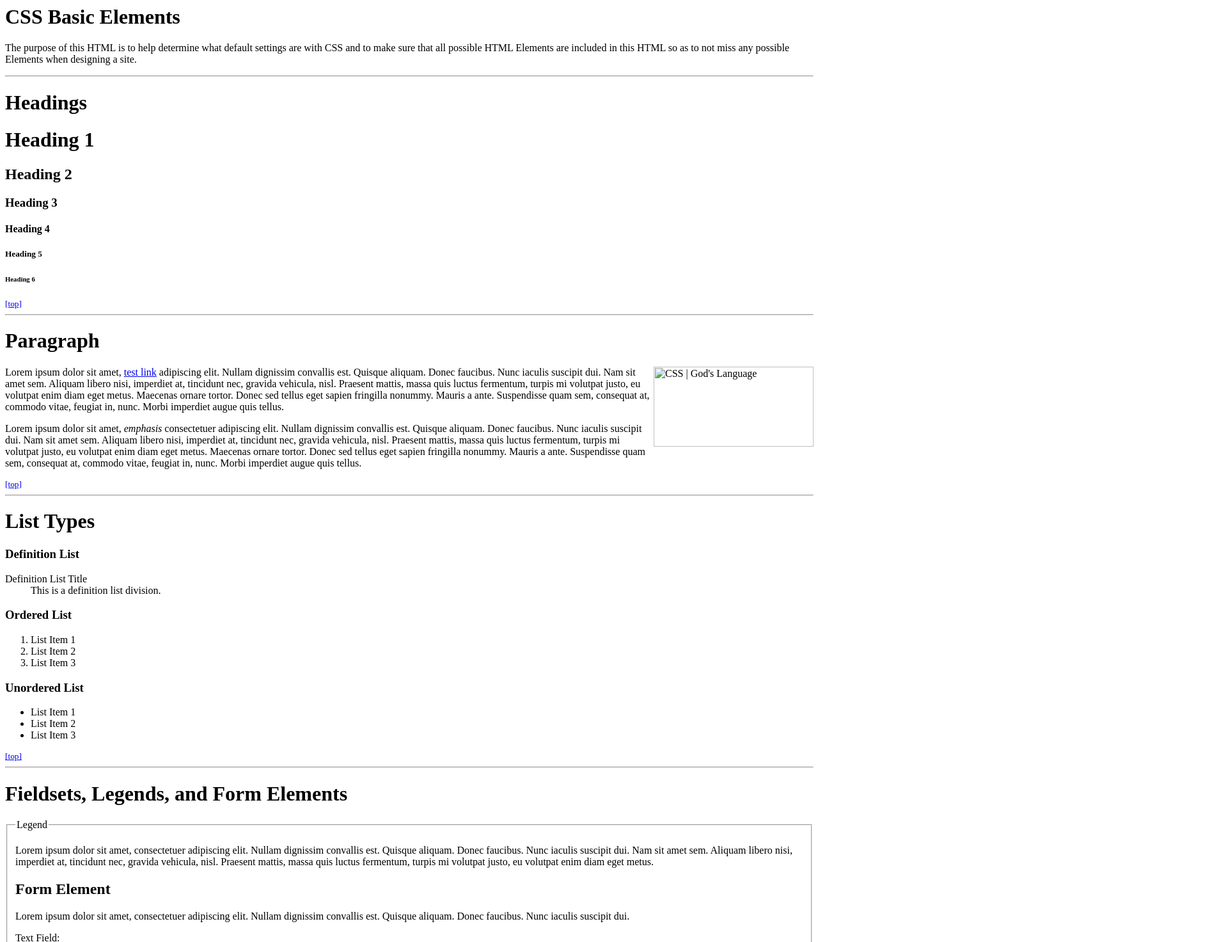
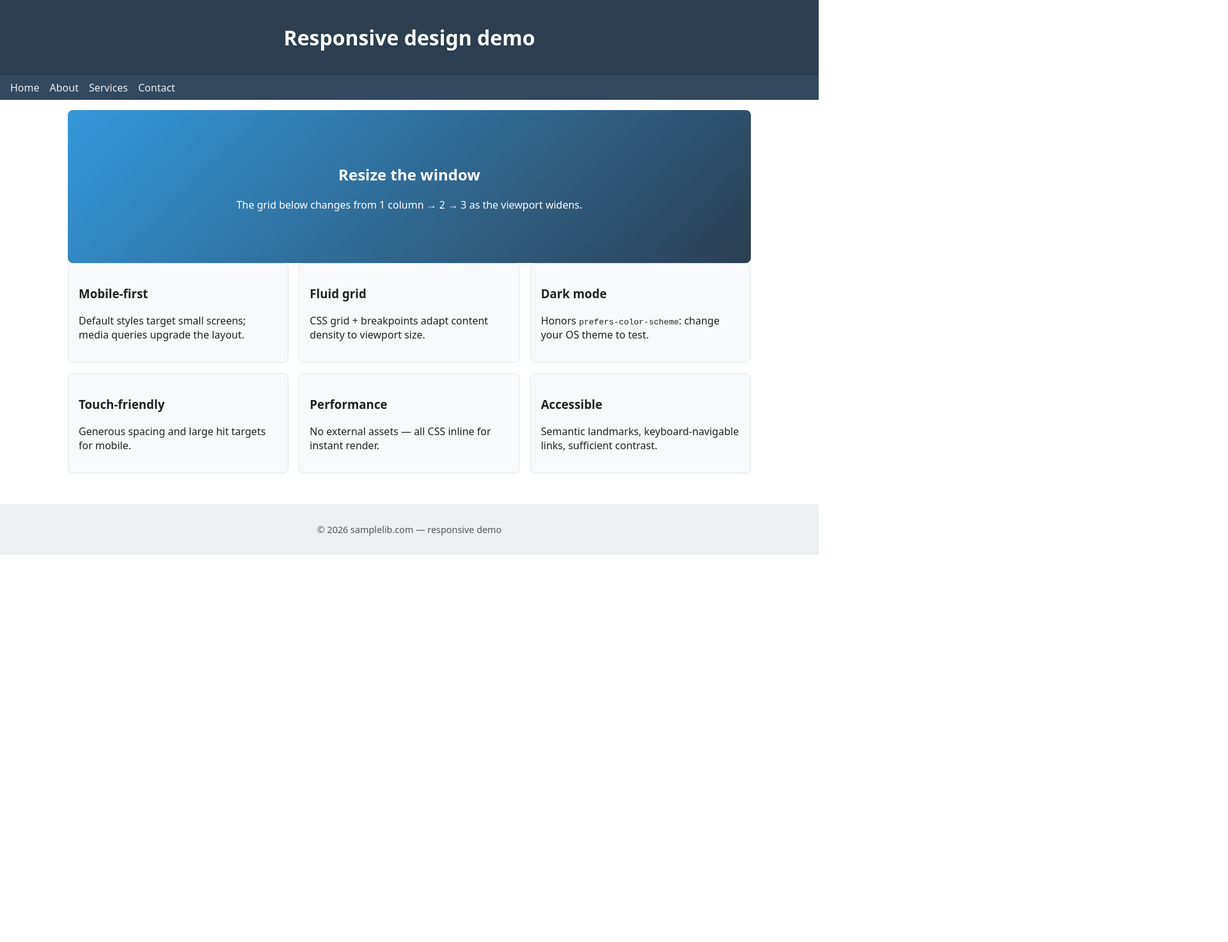
Before and after one commit to BodyaFirst/mywebpage, a plain HTML site: page index.html in a window 1280 px wide. Shown: the top 1472 px of the page at 64% size, 1920 px wide, since content can reach past the window. After the commit the page ends 867 px from the top, so only its background shows below. Drawn offline with Linux system fonts and the light colour scheme.

Commit message:
Update index.html

```diff
--- a/index.html
+++ b/index.html
@@ -1,153 +1,64 @@
-<!-- Sample Content to Plugin to Template -->
-<h1>CSS Basic Elements</h1>
+<!DOCTYPE html>
+<html lang="en">
+<head>
+<meta charset="UTF-8">
+<meta name="viewport" content="width=device-width, initial-scale=1.0">
+<title>Sample responsive HTML page</title>
+<style>
+  * { box-sizing: border-box; }
+  body { margin: 0; font-family: system-ui, sans-serif; color: #222; }
+  header { background: #2c3e50; color: #fff; padding: 1rem; text-align: center; }
+  nav { background: #34495e; padding: .5rem 1rem; }
+  nav ul { display: flex; gap: 1rem; list-style: none; padding: 0; margin: 0; flex-wrap: wrap; }
+  nav a { color: #ecf0f1; text-decoration: none; }
+  .container { max-width: 1100px; margin: 0 auto; padding: 1rem; }
+  .grid { display: grid; gap: 1rem; grid-template-columns: 1fr; }
+  .card { background: #f7f9fb; border: 1px solid #e1e8ed; border-radius: 8px; padding: 1rem; }
+  .hero { background: linear-gradient(135deg, #3498db, #2c3e50); color: #fff; padding: 3rem 1rem; text-align: center; border-radius: 8px; }
+  footer { background: #ecf0f1; padding: 1rem; text-align: center; margin-top: 2rem; font-size: .9rem; color: #555; }
 
-<p>The purpose of this HTML is to help determine what default settings are with CSS and to make sure that all possible HTML Elements are included in this HTML so as to not miss any possible Elements when designing a site.</p>
-
-<hr />
-
-<h1 id="headings">Headings</h1>
-
-<h1>Heading 1</h1>
-<h2>Heading 2</h2>
-<h3>Heading 3</h3>
-<h4>Heading 4</h4>
-<h5>Heading 5</h5>
-<h6>Heading 6</h6>
-
-<small><a href="#wrapper">[top]</a></small>
-<hr />
-
-
-<h1 id="paragraph">Paragraph</h1>
-
-<img style="width:250px;height:125px;float:right" src="images/css_gods_language.png" alt="CSS | God's Language" />
-<p>Lorem ipsum dolor sit amet, <a href="#" title="test link">test link</a> adipiscing elit. Nullam dignissim convallis est. Quisque aliquam. Donec faucibus. Nunc iaculis suscipit dui. Nam sit amet sem. Aliquam libero nisi, imperdiet at, tincidunt nec, gravida vehicula, nisl. Praesent mattis, massa quis luctus fermentum, turpis mi volutpat justo, eu volutpat enim diam eget metus. Maecenas ornare tortor. Donec sed tellus eget sapien fringilla nonummy. Mauris a ante. Suspendisse quam sem, consequat at, commodo vitae, feugiat in, nunc. Morbi imperdiet augue quis tellus.</p>
-
-<p>Lorem ipsum dolor sit amet, <em>emphasis</em> consectetuer adipiscing elit. Nullam dignissim convallis est. Quisque aliquam. Donec faucibus. Nunc iaculis suscipit dui. Nam sit amet sem. Aliquam libero nisi, imperdiet at, tincidunt nec, gravida vehicula, nisl. Praesent mattis, massa quis luctus fermentum, turpis mi volutpat justo, eu volutpat enim diam eget metus. Maecenas ornare tortor. Donec sed tellus eget sapien fringilla nonummy. Mauris a ante. Suspendisse quam sem, consequat at, commodo vitae, feugiat in, nunc. Morbi imperdiet augue quis tellus.</p>
-
-<small><a href="#wrapper">[top]</a></small>
-<hr />
-
-<h1 id="list_types">List Types</h1>
-
-<h3>Definition List</h3>
-<dl>
-	<dt>Definition List Title</dt>
-	<dd>This is a definition list division.</dd>
-</dl>
-
-<h3>Ordered List</h3>
-<ol>
-	<li>List Item 1</li>
-	<li>List Item 2</li>
-	<li>List Item 3</li>
-</ol>
-
-<h3>Unordered List</h3>
-<ul>
-	<li>List Item 1</li>
-	<li>List Item 2</li>
-	<li>List Item 3</li>
-</ul>
-
-<small><a href="#wrapper">[top]</a></small>
-<hr />
-
-<h1 id="form_elements">Fieldsets, Legends, and Form Elements</h1>
-
-<fieldset>
-	<legend>Legend</legend>
-
-	<p>Lorem ipsum dolor sit amet, consectetuer adipiscing elit. Nullam dignissim convallis est. Quisque aliquam. Donec faucibus. Nunc iaculis suscipit dui. Nam sit amet sem. Aliquam libero nisi, imperdiet at, tincidunt nec, gravida vehicula, nisl. Praesent mattis, massa quis luctus fermentum, turpis mi volutpat justo, eu volutpat enim diam eget metus.</p>
-
-	<form>
-		<h2>Form Element</h2>
-
-		<p>Lorem ipsum dolor sit amet, consectetuer adipiscing elit. Nullam dignissim convallis est. Quisque aliquam. Donec faucibus. Nunc iaculis suscipit dui.</p>
-
-		<p><label for="text_field">Text Field:</label><br />
-		<input type="text" id="text_field" /></p>
-
-		<p><label for="text_area">Text Area:</label><br />
-		<textarea id="text_area"></textarea></p>
-
-		<p><label for="select_element">Select Element:</label><br />
-			<select name="select_element">
-			<optgroup label="Option Group 1">
-				<option value="1">Option 1</option>
-				<option value="2">Option 2</option>
-				<option value="3">Option 3</option>
-			</optgroup>
-			<optgroup label="Option Group 2">
-				<option value="1">Option 1</option>
-				<option value="2">Option 2</option>
-				<option value="3">Option 3</option>
-			</optgroup>
-		</select></p>
-
-		<p><label for="radio_buttons">Radio Buttons:</label><br />
-			<input type="radio" class="radio" name="radio_button" value="radio_1" /> Radio 1<br/>
-				<input type="radio" class="radio" name="radio_button" value="radio_2" /> Radio 2<br/>
-				<input type="radio" class="radio" name="radio_button" value="radio_3" /> Radio 3<br/>
-		</p>
-
-		<p><label for="checkboxes">Checkboxes:</label><br />
-			<input type="checkbox" class="checkbox" name="checkboxes" value="check_1" /> Radio 1<br/>
-				<input type="checkbox" class="checkbox" name="checkboxes" value="check_2" /> Radio 2<br/>
-				<input type="checkbox" class="checkbox" name="checkboxes" value="check_3" /> Radio 3<br/>
-		</p>
-
-		<p><label for="password">Password:</label><br />
-			<input type="password" class="password" name="password" />
-		</p>
-
-		<p><label for="file">File Input:</label><br />
-			<input type="file" class="file" name="file" />
-		</p>
-
-
-		<p><input class="button" type="reset" value="Clear" /> <input class="button" type="submit" value="Submit" />
-		</p>
-
-
-
-	</form>
-
-</fieldset>
-
-<small><a href="#wrapper">[top]</a></small>
-<hr />
-
-<h1 id="tables">Tables</h1>
-
-<table cellspacing="0" cellpadding="0">
-	<tr>
-		<th>Table Header 1</th><th>Table Header 2</th><th>Table Header 3</th>
-	</tr>
-	<tr>
-		<td>Division 1</td><td>Division 2</td><td>Division 3</td>
-	</tr>
-	<tr class="even">
-		<td>Division 1</td><td>Division 2</td><td>Division 3</td>
-	</tr>
-	<tr>
-		<td>Division 1</td><td>Division 2</td><td>Division 3</td>
-	</tr>
-
-</table>
-
-<small><a href="#wrapper">[top]</a></small>
-<hr />
-
-<h1 id="misc">Misc Stuff - abbr, acronym, pre, code, sub, sup, etc.</h1>
-
-<p>Lorem <sup>superscript</sup> dolor <sub>subscript</sub> amet, consectetuer adipiscing elit. Nullam dignissim convallis est. Quisque aliquam. <cite>cite</cite>. Nunc iaculis suscipit dui. Nam sit amet sem. Aliquam libero nisi, imperdiet at, tincidunt nec, gravida vehicula, nisl. Praesent mattis, massa quis luctus fermentum, turpis mi volutpat justo, eu volutpat enim diam eget metus. Maecenas ornare tortor. Donec sed tellus eget sapien fringilla nonummy. <acronym title="National Basketball Association">NBA</acronym> Mauris a ante. Suspendisse quam sem, consequat at, commodo vitae, feugiat in, nunc. Morbi imperdiet augue quis tellus.  <abbr title="Avenue">AVE</abbr></p>
-
-<pre><p>Lorem ipsum dolor sit amet, consectetuer adipiscing elit. Nullam dignissim convallis est. Quisque aliquam. Donec faucibus. Nunc iaculis suscipit dui. Nam sit amet sem. Aliquam libero nisi, imperdiet at, tincidunt nec, gravida vehicula, nisl. Praesent mattis, massa quis luctus fermentum, turpis mi volutpat justo, eu volutpat enim diam eget metus. Maecenas ornare tortor. Donec sed tellus eget sapien fringilla nonummy. <acronym title="National Basketball Association">NBA</acronym> Mauris a ante. Suspendisse quam sem, consequat at, commodo vitae, feugiat in, nunc. Morbi imperdiet augue quis tellus.  <abbr title="Avenue">AVE</abbr></p></pre>
-
-<blockquote>
-	"This stylesheet is going to help so freaking much." <br />-Blockquote
-</blockquote>
-
-<small><a href="#wrapper">[top]</a></small>
-<!-- End of Sample Content -->
+  @media (min-width: 600px) {
+    .grid { grid-template-columns: repeat(2, 1fr); }
+    .hero { padding: 4rem 2rem; }
+  }
+  @media (min-width: 900px) {
+    .grid { grid-template-columns: repeat(3, 1fr); }
+  }
+  @media (prefers-color-scheme: dark) {
+    body { background: #1a1a1a; color: #eee; }
+    .card { background: #242424; border-color: #333; }
+    footer { background: #111; color: #aaa; }
+  }
+</style>
+</head>
+<body>
+<header>
+  <h1>Responsive design demo</h1>
+</header>
+<nav>
+  <ul>
+    <li><a href="/">Home</a></li>
+    <li><a href="/about">About</a></li>
+    <li><a href="/services">Services</a></li>
+    <li><a href="/contact">Contact</a></li>
+  </ul>
+</nav>
+<div class="container">
+  <section class="hero">
+    <h2>Resize the window</h2>
+    <p>The grid below changes from 1 column → 2 → 3 as the viewport widens.</p>
+  </section>
+  <section class="grid">
+    <div class="card"><h3>Mobile-first</h3><p>Default styles target small screens; media queries upgrade the layout.</p></div>
+    <div class="card"><h3>Fluid grid</h3><p>CSS grid + breakpoints adapt content density to viewport size.</p></div>
+    <div class="card"><h3>Dark mode</h3><p>Honors <code>prefers-color-scheme</code>: change your OS theme to test.</p></div>
+    <div class="card"><h3>Touch-friendly</h3><p>Generous spacing and large hit targets for mobile.</p></div>
+    <div class="card"><h3>Performance</h3><p>No external assets — all CSS inline for instant render.</p></div>
+    <div class="card"><h3>Accessible</h3><p>Semantic landmarks, keyboard-navigable links, sufficient contrast.</p></div>
+  </section>
+</div>
+<footer>
+  <p>&copy; 2026 samplelib.com — responsive demo</p>
+</footer>
+</body>
+</html>
```
